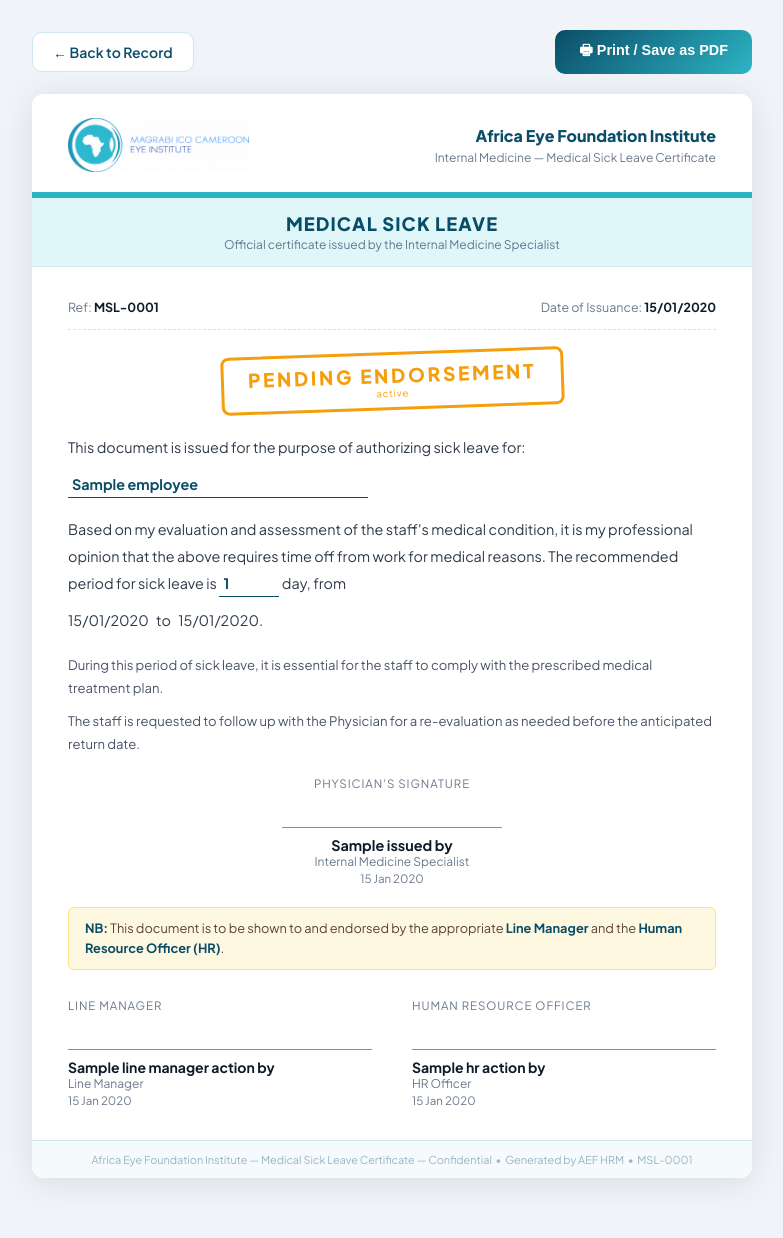
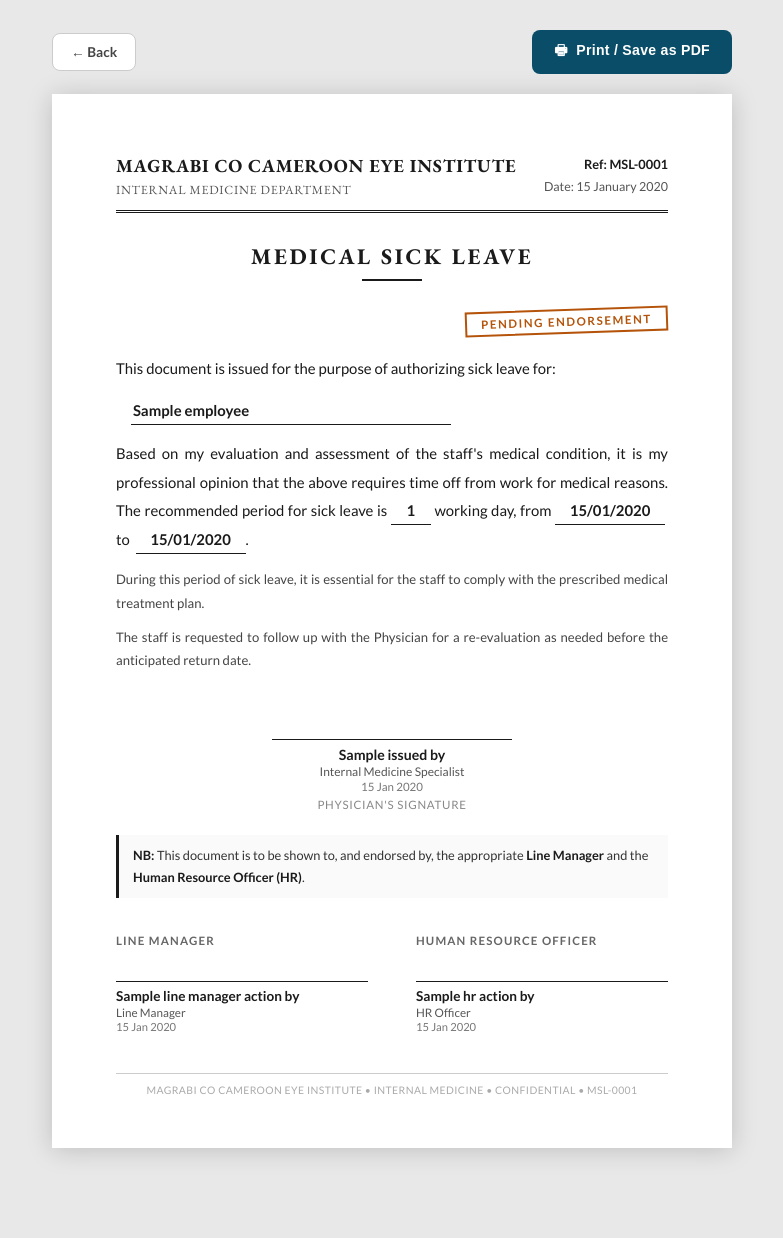
Before and after one commit to 44bryan/Leave-System, a Django app: template medical_leave/templates/medical_leave/print.html in a window 1280 px wide. Shown: the whole page, without its empty margins (248-1031 px from the left). After the commit the page ends 1157 px from the top, so only its background shows below. Run offline with Django 5.2, Linux system fonts and the light colour scheme; the template is opened without the code that fills it: most values are stand-ins (such as "Sample title", 1, 10 or a date in 2020).

Commit message:
Redesign sick leave print: formal medical certificate style, no AEF branding
- Removed Africa Eye Foundation branding entirely
- Clean formal letterhead: Magrabi Co Cameroon Eye Institute, Internal Medicine Dept
- EB Garamond serif font for professional medical document look
- Matches scanned form layout: physician sig centred, LM + HR at bottom
- Endorsement stamp (top right), double-rule divider, clean white paper style

Co-Authored-By: Claude Sonnet 4.6 <noreply@anthropic.com>

```diff
--- a/medical_leave/templates/medical_leave/print.html
+++ b/medical_leave/templates/medical_leave/print.html
@@ -4,14 +4,14 @@
 <head>
     <meta charset="UTF-8">
     <meta name="viewport" content="width=device-width, initial-scale=1.0">
-    <title>Medical Sick Leave — {{ sl.employee.get_full_name }}</title>
-    <link href="https://fonts.googleapis.com/css2?family=Plus+Jakarta+Sans:wght@300;400;500;600;700;800&display=swap" rel="stylesheet">
+    <title>Medical Sick Leave Certificate — {{ sl.employee.get_full_name }}</title>
+    <link href="https://fonts.googleapis.com/css2?family=EB+Garamond:ital,wght@0,400;0,600;0,700;1,400&family=Lato:wght@300;400;700&display=swap" rel="stylesheet">
     <style>
         * { box-sizing: border-box; margin: 0; padding: 0; }
 
         body {
-            font-family: 'Plus Jakarta Sans', sans-serif;
-            background: #f0f4f8;
+            font-family: 'Lato', sans-serif;
+            background: #e8e8e8;
             min-height: 100vh;
             display: flex;
             flex-direction: column;
@@ -19,10 +19,10 @@
             padding: 30px 20px 60px;
         }
 
-        /* ─── Print actions bar ─── */
+        /* ─── Screen action bar ─── */
         .print-bar {
             width: 100%;
-            max-width: 720px;
+            max-width: 680px;
             display: flex;
             justify-content: space-between;
             align-items: center;
@@ -30,25 +30,26 @@
             gap: 10px;
         }
         .btn-print {
-            background: linear-gradient(135deg, #0A4D68, #2db4c3);
+            background: #0A4D68;
             color: white;
             border: none;
-            border-radius: 10px;
-            padding: 10px 24px;
-            font-size: 0.9rem;
+            border-radius: 8px;
+            padding: 10px 22px;
+            font-size: 0.88rem;
             font-weight: 700;
             cursor: pointer;
             display: flex;
             align-items: center;
             gap: 8px;
+            letter-spacing: 0.02em;
         }
         .btn-back {
             background: white;
-            color: #0A4D68;
-            border: 1.5px solid #cde8ef;
-            border-radius: 10px;
-            padding: 10px 20px;
-            font-size: 0.875rem;
+            color: #444;
+            border: 1px solid #ccc;
+            border-radius: 8px;
+            padding: 10px 18px;
+            font-size: 0.85rem;
             font-weight: 600;
             text-decoration: none;
             display: flex;
@@ -56,326 +57,316 @@
             gap: 6px;
         }
 
-        /* ─── Document wrapper ─── */
+        /* ─── Page / document ─── */
         .document {
             width: 100%;
-            max-width: 720px;
+            max-width: 680px;
             background: white;
-            border-radius: 12px;
-            box-shadow: 0 4px 32px rgba(0,0,0,0.10);
-            overflow: hidden;
+            box-shadow: 0 2px 24px rgba(0,0,0,0.18);
+            padding: 60px 64px 52px;
+            position: relative;
         }
 
-        /* ─── Header ─── */
-        .doc-header {
-            background: white;
-            border-bottom: 3px solid #2db4c3;
-            padding: 24px 36px 20px;
+        /* ─── Letterhead ─── */
+        .letterhead {
             display: flex;
-            align-items: center;
             justify-content: space-between;
-            gap: 20px;
+            align-items: flex-start;
+            margin-bottom: 10px;
         }
-        .doc-logo-box img { height: 54px; width: auto; display: block; }
-        .doc-header-text { flex: 1; text-align: right; }
-        .doc-header-text h1 { color: #0A4D68; font-size: 1rem; font-weight: 800; line-height: 1.4; }
-        .doc-header-text p { color: #6b7a8d; font-size: 0.75rem; margin-top: 2px; }
-
-        /* ─── Title band ─── */
-        .doc-title-band {
-            background: #e0f7fa;
-            border-top: 3px solid #2db4c3;
-            border-bottom: 1px solid #cde8ef;
-            padding: 14px 36px;
-            text-align: center;
+        .letterhead-left {
+            font-family: 'EB Garamond', serif;
         }
-        .doc-title-band h2 {
+        .letterhead-left .inst-name {
             font-size: 1.15rem;
-            font-weight: 800;
-            color: #0A4D68;
+            font-weight: 700;
+            color: #1a1a1a;
+            line-height: 1.3;
+            text-transform: uppercase;
+            letter-spacing: 0.04em;
+        }
+        .letterhead-left .dept-name {
+            font-size: 0.78rem;
+            color: #555;
+            margin-top: 3px;
             letter-spacing: 0.06em;
             text-transform: uppercase;
         }
-        .doc-title-band p { font-size: 0.75rem; color: #5a7a8d; margin-top: 2px; }
+        .letterhead-right {
+            text-align: right;
+            font-size: 0.78rem;
+            color: #555;
+            line-height: 1.7;
+        }
+        .letterhead-right .ref-no {
+            font-weight: 700;
+            color: #1a1a1a;
+            font-size: 0.8rem;
+        }
 
-        /* ─── Body ─── */
-        .doc-body { padding: 32px 36px; }
+        /* ─── Divider ─── */
+        .divider-double {
+            border: none;
+            border-top: 3px double #1a1a1a;
+            margin: 12px 0 28px;
+        }
 
-        .ref-line {
+        /* ─── Document title ─── */
+        .doc-title {
+            text-align: center;
+            margin-bottom: 28px;
+        }
+        .doc-title h1 {
+            font-family: 'EB Garamond', serif;
+            font-size: 1.4rem;
+            font-weight: 700;
+            color: #1a1a1a;
+            text-transform: uppercase;
+            letter-spacing: 0.12em;
+        }
+        .doc-title .underline-accent {
+            display: block;
+            width: 60px;
+            height: 2px;
+            background: #1a1a1a;
+            margin: 8px auto 0;
+        }
+
+        /* ─── Endorsement stamp ─── */
+        .stamp-wrap {
             display: flex;
-            justify-content: space-between;
-            font-size: 0.78rem;
-            color: #6b7a8d;
-            margin-bottom: 22px;
-            padding-bottom: 14px;
-            border-bottom: 1px dashed #cde8ef;
+            justify-content: flex-end;
+            margin-bottom: 20px;
         }
-        .ref-line strong { color: #0d1b2a; }
-
-        /* ─── Endorsement badge ─── */
-        .endorsement-badge {
-            display: flex;
-            justify-content: center;
-            margin: 0 0 24px;
-        }
-        .badge-box {
-            border: 3px solid #1a8fa0;
-            border-radius: 8px;
-            padding: 8px 24px;
-            text-align: center;
+        .stamp {
+            border: 2px solid #2e7d32;
+            color: #2e7d32;
+            padding: 4px 14px;
+            font-size: 0.72rem;
+            font-weight: 700;
+            letter-spacing: 0.14em;
+            text-transform: uppercase;
             transform: rotate(-2deg);
             display: inline-block;
         }
-        .badge-box.pending {
-            border-color: #f59e0b;
-        }
-        .badge-box .badge-text {
-            font-size: 1.2rem;
-            font-weight: 800;
-            color: #1a8fa0;
-            letter-spacing: 0.14em;
-            text-transform: uppercase;
-        }
-        .badge-box.pending .badge-text { color: #f59e0b; }
-        .badge-box .badge-sub { font-size: 0.6rem; color: #1a8fa0; letter-spacing: 0.08em; }
-        .badge-box.pending .badge-sub { color: #f59e0b; }
-
-        /* ─── Main body text ─── */
-        .body-text {
-            font-size: 0.9rem;
-            color: #2d3a4a;
-            line-height: 1.85;
-            margin-bottom: 10px;
-        }
-        .body-text .underline-field {
-            display: inline-block;
-            border-bottom: 1.5px solid #0A4D68;
-            min-width: 220px;
-            font-weight: 700;
-            color: #0A4D68;
-            padding: 0 4px;
-        }
-        .body-text .underline-field.sm { min-width: 60px; }
-        .body-text .underline-field.md { min-width: 120px; }
-
-        .dates-line {
-            font-size: 0.9rem;
-            color: #2d3a4a;
-            line-height: 1.85;
-            margin-bottom: 20px;
+        .stamp.pending {
+            border-color: #b45309;
+            color: #b45309;
         }
 
-        /* ─── Additional paragraphs ─── */
-        .note-text {
+        /* ─── Body text ─── */
+        .body-para {
+            font-size: 0.93rem;
+            color: #1a1a1a;
+            line-height: 1.9;
+            margin-bottom: 14px;
+            text-align: justify;
+        }
+        .body-para .field {
+            display: inline-block;
+            border-bottom: 1px solid #1a1a1a;
+            min-width: 200px;
+            font-weight: 700;
+            padding: 0 2px;
+        }
+        .body-para .field.sm { min-width: 40px; text-align: center; }
+        .body-para .field.md { min-width: 110px; text-align: center; }
+
+        /* ─── Note paragraph ─── */
+        .note-para {
             font-size: 0.82rem;
-            color: #4a5568;
-            line-height: 1.75;
+            color: #444;
+            line-height: 1.8;
             margin-bottom: 10px;
+            text-align: justify;
         }
 
-        /* ─── NB box ─── */
-        .nb-box {
-            background: #fff8e1;
-            border: 1px solid #ffe082;
-            border-radius: 6px;
-            padding: 10px 16px;
+        /* ─── NB ─── */
+        .nb-text {
             font-size: 0.8rem;
-            color: #5d4037;
-            margin: 20px 0;
-            line-height: 1.6;
+            color: #333;
+            line-height: 1.7;
+            margin: 24px 0 28px;
+            padding: 10px 14px;
+            border-left: 3px solid #1a1a1a;
+            background: #fafafa;
         }
-        .nb-box strong { color: #0A4D68; }
+        .nb-text strong { color: #1a1a1a; }
 
-        /* ─── Physician signature centered ─── */
+        /* ─── Physician signature (centred) ─── */
         .physician-sig {
             text-align: center;
-            margin: 20px 0 8px;
+            margin: 28px 0 20px;
         }
-        .physician-sig .sig-label {
+        .sig-space {
+            height: 38px; /* space for physical signature if printed */
+        }
+        .sig-rule {
+            border-top: 1px solid #1a1a1a;
+            display: inline-block;
+            min-width: 240px;
+            padding-top: 6px;
+            text-align: center;
+        }
+        .sig-rule .sig-name  { font-weight: 700; font-size: 0.88rem; color: #1a1a1a; }
+        .sig-rule .sig-title { font-size: 0.75rem; color: #555; margin-top: 1px; }
+        .sig-rule .sig-date  { font-size: 0.72rem; color: #777; margin-top: 1px; }
+
+        /* ─── Two endorsement blocks ─── */
+        .endorse-section {
+            display: flex;
+            justify-content: space-between;
+            gap: 48px;
+            margin-top: 36px;
+        }
+        .endorse-block { flex: 1; }
+        .endorse-block .endorse-label {
             font-size: 0.72rem;
             text-transform: uppercase;
-            letter-spacing: 0.08em;
-            color: #6b7a8d;
-            margin-bottom: 36px;
+            letter-spacing: 0.1em;
+            color: #666;
+            margin-bottom: 34px;
+            font-weight: 700;
         }
-        .physician-sig .sig-line {
-            border-top: 1.5px solid #2db4c3;
-            padding-top: 8px;
-            display: inline-block;
-            min-width: 220px;
+        .endorse-block .endorse-rule {
+            border-top: 1px solid #1a1a1a;
+            padding-top: 6px;
         }
-        .physician-sig .sig-name { font-weight: 700; font-size: 0.9rem; color: #0d1b2a; }
-        .physician-sig .sig-title { font-size: 0.75rem; color: #6b7a8d; }
-        .physician-sig .sig-date { font-size: 0.72rem; color: #6b7a8d; margin-top: 2px; }
-
-        /* ─── Two signature blocks at bottom ─── */
-        .sig-section {
-            display: flex;
-            justify-content: space-between;
-            gap: 40px;
-            margin-top: 28px;
-        }
-        .sig-block { flex: 1; }
-        .sig-block .sig-label {
-            font-size: 0.72rem;
-            text-transform: uppercase;
-            letter-spacing: 0.08em;
-            color: #6b7a8d;
-            margin-bottom: 36px;
-        }
-        .sig-block .sig-line {
-            border-top: 1.5px solid #2db4c3;
-            padding-top: 8px;
-        }
-        .sig-block .sig-name { font-weight: 700; font-size: 0.875rem; color: #0d1b2a; }
-        .sig-block .sig-title { font-size: 0.75rem; color: #6b7a8d; }
-        .sig-block .sig-date { font-size: 0.72rem; color: #6b7a8d; margin-top: 2px; }
-        .sig-block .sig-pending { font-size: 0.75rem; color: #9ca3af; font-style: italic; }
+        .endorse-block .sig-name  { font-weight: 700; font-size: 0.85rem; color: #1a1a1a; }
+        .endorse-block .sig-title { font-size: 0.73rem; color: #555; margin-top: 1px; }
+        .endorse-block .sig-date  { font-size: 0.7rem; color: #777; margin-top: 1px; }
+        .endorse-block .sig-pending { font-size: 0.73rem; color: #999; font-style: italic; }
 
         /* ─── Footer ─── */
         .doc-footer {
-            background: #f5fbfc;
-            border-top: 1px solid #cde8ef;
-            padding: 12px 36px;
+            margin-top: 40px;
+            border-top: 1px solid #ccc;
+            padding-top: 10px;
             text-align: center;
-            font-size: 0.68rem;
-            color: #9ab4c0;
+            font-size: 0.65rem;
+            color: #aaa;
+            letter-spacing: 0.04em;
         }
 
-        /* ─── PRINT MEDIA ─── */
-        @page { margin: 1cm; size: A4 portrait; }
+        /* ─── PRINT ─── */
+        @page {
+            size: A4 portrait;
+            margin: 1.8cm 1.5cm;
+        }
         @media print {
-            body { background: white; padding: 0; display: block; align-items: unset; min-height: unset; font-size: 0.82rem; }
+            body {
+                background: white;
+                padding: 0;
+                display: block;
+                align-items: unset;
+                min-height: unset;
+            }
             .print-bar { display: none; }
-            .document { box-shadow: none; border-radius: 0; max-width: 100%; width: 100%; }
-            .doc-header { padding: 12px 22px 10px; }
-            .doc-logo-box img { height: 42px; }
-            .doc-header-text h1 { font-size: 0.88rem; }
-            .doc-title-band { padding: 8px 22px; }
-            .doc-title-band h2 { font-size: 1rem; }
-            .doc-body { padding: 16px 22px; }
-            .ref-line { margin-bottom: 10px; padding-bottom: 8px; }
-            .endorsement-badge { margin-bottom: 14px; }
-            .badge-box { padding: 6px 18px; }
-            .badge-box .badge-text { font-size: 1rem; }
-            .body-text { font-size: 0.82rem; line-height: 1.65; margin-bottom: 6px; }
-            .dates-line { font-size: 0.82rem; line-height: 1.65; margin-bottom: 12px; }
-            .note-text { font-size: 0.76rem; line-height: 1.6; }
-            .nb-box { margin: 10px 0; padding: 8px 12px; font-size: 0.74rem; }
-            .physician-sig .sig-label { margin-bottom: 20px; font-size: 0.65rem; }
-            .physician-sig .sig-line { min-width: 180px; }
-            .physician-sig .sig-name { font-size: 0.82rem; }
-            .sig-section { margin-top: 16px; gap: 20px; }
-            .sig-block .sig-label { margin-bottom: 20px; font-size: 0.65rem; }
-            .sig-block .sig-name { font-size: 0.8rem; }
-            .sig-block .sig-title, .sig-block .sig-date { font-size: 0.68rem; }
-            .doc-footer { padding: 8px 22px; font-size: 0.62rem; }
+            .document {
+                box-shadow: none;
+                padding: 0;
+                max-width: 100%;
+                width: 100%;
+            }
+            .letterhead-left .inst-name { font-size: 1rem; }
+            .doc-title h1 { font-size: 1.2rem; }
+            .body-para { font-size: 0.88rem; line-height: 1.8; margin-bottom: 10px; }
+            .note-para { font-size: 0.78rem; line-height: 1.7; }
+            .nb-text { font-size: 0.75rem; margin: 16px 0 20px; }
+            .physician-sig { margin: 20px 0 14px; }
+            .endorse-section { margin-top: 24px; gap: 32px; }
+            .endorse-block .endorse-label { margin-bottom: 24px; }
+            .doc-footer { margin-top: 28px; }
         }
     </style>
 </head>
 <body>
 
-<!-- Action bar (screen only) -->
+<!-- Screen action bar -->
 <div class="print-bar">
-    <a href="{% url 'medical_leave:detail' sl.pk %}" class="btn-back">&#8592; Back to Record</a>
-    <button class="btn-print" onclick="window.print()">&#128438; Print / Save as PDF</button>
+    <a href="{% url 'medical_leave:detail' sl.pk %}" class="btn-back">&#8592; Back</a>
+    <button class="btn-print" onclick="window.print()">&#128438;&nbsp; Print / Save as PDF</button>
 </div>
 
-<!-- Official Document -->
+<!-- Document -->
 <div class="document">
 
-    <!-- Header -->
-    <div class="doc-header">
-        <div class="doc-logo-box">
-            <img src="{% static 'LOGO.png' %}" alt="Africa Eye Foundation Institute">
+    <!-- Letterhead -->
+    <div class="letterhead">
+        <div class="letterhead-left">
+            <div class="inst-name">Magrabi Co Cameroon Eye Institute</div>
+            <div class="dept-name">Internal Medicine Department</div>
         </div>
-        <div class="doc-header-text">
-            <h1>Africa Eye Foundation Institute</h1>
-            <p>Internal Medicine — Medical Sick Leave Certificate</p>
+        <div class="letterhead-right">
+            <div class="ref-no">Ref: MSL-{{ sl.pk|stringformat:"04d" }}</div>
+            <div>Date: {{ sl.date_of_issuance|date:"d F Y" }}</div>
         </div>
     </div>
 
-    <!-- Title Band -->
-    <div class="doc-title-band">
-        <h2>Medical Sick Leave</h2>
-        <p>Official certificate issued by the Internal Medicine Specialist</p>
+    <hr class="divider-double">
+
+    <!-- Title -->
+    <div class="doc-title">
+        <h1>Medical Sick Leave</h1>
+        <span class="underline-accent"></span>
     </div>
 
-    <!-- Body -->
-    <div class="doc-body">
-
-        <!-- Reference and issuance date -->
-        <div class="ref-line">
-            <span>Ref: <strong>MSL-{{ sl.pk|stringformat:"04d" }}</strong></span>
-            <span>Date of Issuance: <strong>{{ sl.date_of_issuance|date:"d/m/Y" }}</strong></span>
-        </div>
-
-        <!-- Status badge -->
-        <div class="endorsement-badge">
+    <!-- Endorsement stamp (top right, subtle) -->
+    <div class="stamp-wrap">
         {% if sl.is_fully_endorsed %}
-            <div class="badge-box">
-                <div class="badge-text">ENDORSED</div>
-                <div class="badge-sub">Line Manager &amp; Human Resources</div>
-            </div>
+        <div class="stamp">Endorsed</div>
         {% else %}
-            <div class="badge-box pending">
-                <div class="badge-text">PENDING ENDORSEMENT</div>
-                <div class="badge-sub">{{ sl.get_status_display }}</div>
-            </div>
+        <div class="stamp pending">Pending Endorsement</div>
         {% endif %}
     </div>
 
-        <!-- Main text — mirrors the scanned form exactly -->
-        <p class="body-text">
+    <!-- Body — matches the scanned form text exactly -->
+    <p class="body-para">
         This document is issued for the purpose of authorizing sick leave for:
     </p>
-        <p class="body-text" style="margin-bottom:18px;">
-            <span class="underline-field" style="min-width:300px;">{{ sl.employee.get_full_name }}</span>
+    <p class="body-para">
+        &emsp;<span class="field" style="min-width:320px;">{{ sl.employee.get_full_name }}</span>
     </p>
 
-        <p class="body-text">
+    <p class="body-para">
         Based on my evaluation and assessment of the staff's medical condition, it is my
         professional opinion that the above requires time off from work for medical reasons.
-            The recommended period for sick leave is
-            <span class="underline-field sm">{{ sl.days_count }}</span>
+        The recommended period for sick leave is&nbsp;<span class="field sm">{{ sl.days_count }}</span>&nbsp;working
         day{{ sl.days_count|pluralize }}, from
-        </p>
-        <p class="dates-line">
-            <span class="underline-field md">{{ sl.start_date|date:"d/m/Y" }}</span>
-            &nbsp;&nbsp;to&nbsp;&nbsp;
-            <span class="underline-field md">{{ sl.end_date|date:"d/m/Y" }}</span>.
+        <span class="field md">{{ sl.start_date|date:"d/m/Y" }}</span>&nbsp; to &nbsp;<span class="field md">{{ sl.end_date|date:"d/m/Y" }}</span>.
     </p>
 
-        <p class="note-text">
+    <p class="note-para">
         During this period of sick leave, it is essential for the staff to comply with the
         prescribed medical treatment plan.
     </p>
-        <p class="note-text" style="margin-bottom:18px;">
+    <p class="note-para">
         The staff is requested to follow up with the Physician for a re-evaluation as needed
         before the anticipated return date.
     </p>
 
-        <!-- Physician signature (center) -->
+    <!-- Physician signature -->
     <div class="physician-sig">
-            <div class="sig-label">Physician's Signature</div>
-            <div class="sig-line">
+        <div class="sig-space"></div>
+        <div class="sig-rule">
             <div class="sig-name">{{ sl.issued_by.get_full_name }}</div>
             <div class="sig-title">Internal Medicine Specialist</div>
             <div class="sig-date">{{ sl.date_of_issuance|date:"d M Y" }}</div>
         </div>
+        <div style="font-size:0.72rem;color:#888;margin-top:4px;letter-spacing:0.06em;text-transform:uppercase;">Physician's Signature</div>
     </div>
 
-        <!-- NB note -->
-        <div class="nb-box">
-            <strong>NB:</strong> This document is to be shown to and endorsed by the appropriate
+    <!-- NB -->
+    <div class="nb-text">
+        <strong>NB:</strong> This document is to be shown to, and endorsed by, the appropriate
         <strong>Line Manager</strong> and the <strong>Human Resource Officer (HR)</strong>.
     </div>
 
-        <!-- Two endorsement signatures at the bottom -->
-        <div class="sig-section">
-            <div class="sig-block">
-                <div class="sig-label">Line Manager</div>
-                <div class="sig-line">
+    <!-- Two endorsement blocks -->
+    <div class="endorse-section">
+        <div class="endorse-block">
+            <div class="endorse-label">Line Manager</div>
+            <div class="endorse-rule">
                 {% if sl.line_manager_action_by %}
                 <div class="sig-name">{{ sl.line_manager_action_by.get_full_name }}</div>
                 <div class="sig-title">Line Manager</div>
@@ -385,9 +376,9 @@
                 {% endif %}
             </div>
         </div>
-            <div class="sig-block">
-                <div class="sig-label">Human Resource Officer</div>
-                <div class="sig-line">
+        <div class="endorse-block">
+            <div class="endorse-label">Human Resource Officer</div>
+            <div class="endorse-rule">
                 {% if sl.hr_action_by %}
                 <div class="sig-name">{{ sl.hr_action_by.get_full_name }}</div>
                 <div class="sig-title">HR Officer</div>
@@ -399,12 +390,9 @@
         </div>
     </div>
 
-    </div>
-
     <!-- Footer -->
     <div class="doc-footer">
-        Africa Eye Foundation Institute &mdash; Medical Sick Leave Certificate &mdash; Confidential
-        &nbsp;&bull;&nbsp; Generated by AEF HRM &nbsp;&bull;&nbsp; MSL-{{ sl.pk|stringformat:"04d" }}
+        MAGRABI CO CAMEROON EYE INSTITUTE &bull; INTERNAL MEDICINE &bull; CONFIDENTIAL &bull; MSL-{{ sl.pk|stringformat:"04d" }}
     </div>
 
 </div>
```
Lines whose indentation alone changed are shown as unchanged.
